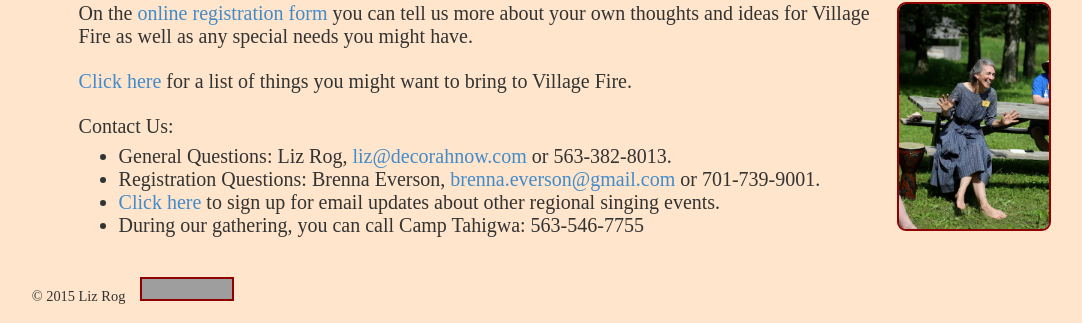
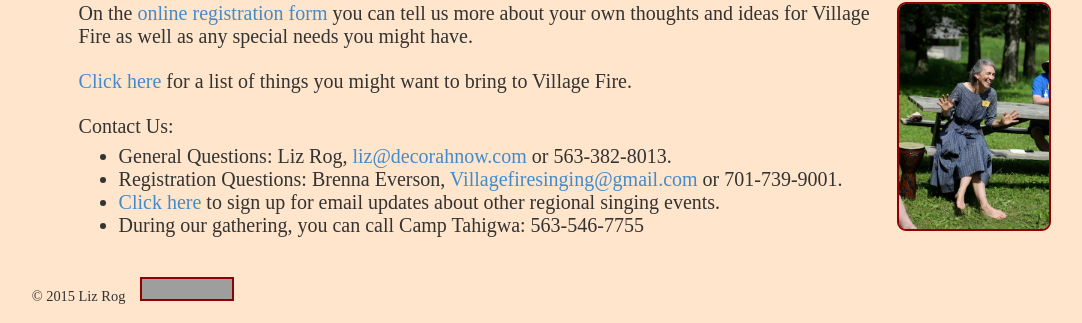
Before and after one commit to neilmb/villagefire, a Jekyll site: the page built from index.md, in a window 1280 px wide and 900 px high, scrolled down 12529 px. Shown: the part 574-897 px from the top of the window, without its empty margins (75-1157 px from the left). Built offline with Jekyll 4.4.1, drawn with Linux system fonts in a browser that asks for light colours; some web fonts are replaced; grey boxes are pictures that could not be loaded.

Commit message:
get rid of brenna's email

```diff
--- a/index.md
+++ b/index.md
@@ -496,7 +496,7 @@ Contact Us:
 
 * General Questions: Liz Rog, <a href="mailto:liz@decorahnow.com">liz@decorahnow.com</a> or 563-382-8013.
 * Registration Questions: Brenna Everson, <a
-href="mailto:Villagefiresinging@gmail.com">brenna.everson@gmail.com</a> or
+href="mailto:Villagefiresinging@gmail.com">Villagefiresinging@gmail.com</a> or
 701-739-9001.
 * <a href="http://eepurl.com/uFbKr">Click here</a> to sign up for email updates about other regional singing events.
 * During our gathering, you can call Camp Tahigwa: 563-546-7755
```
